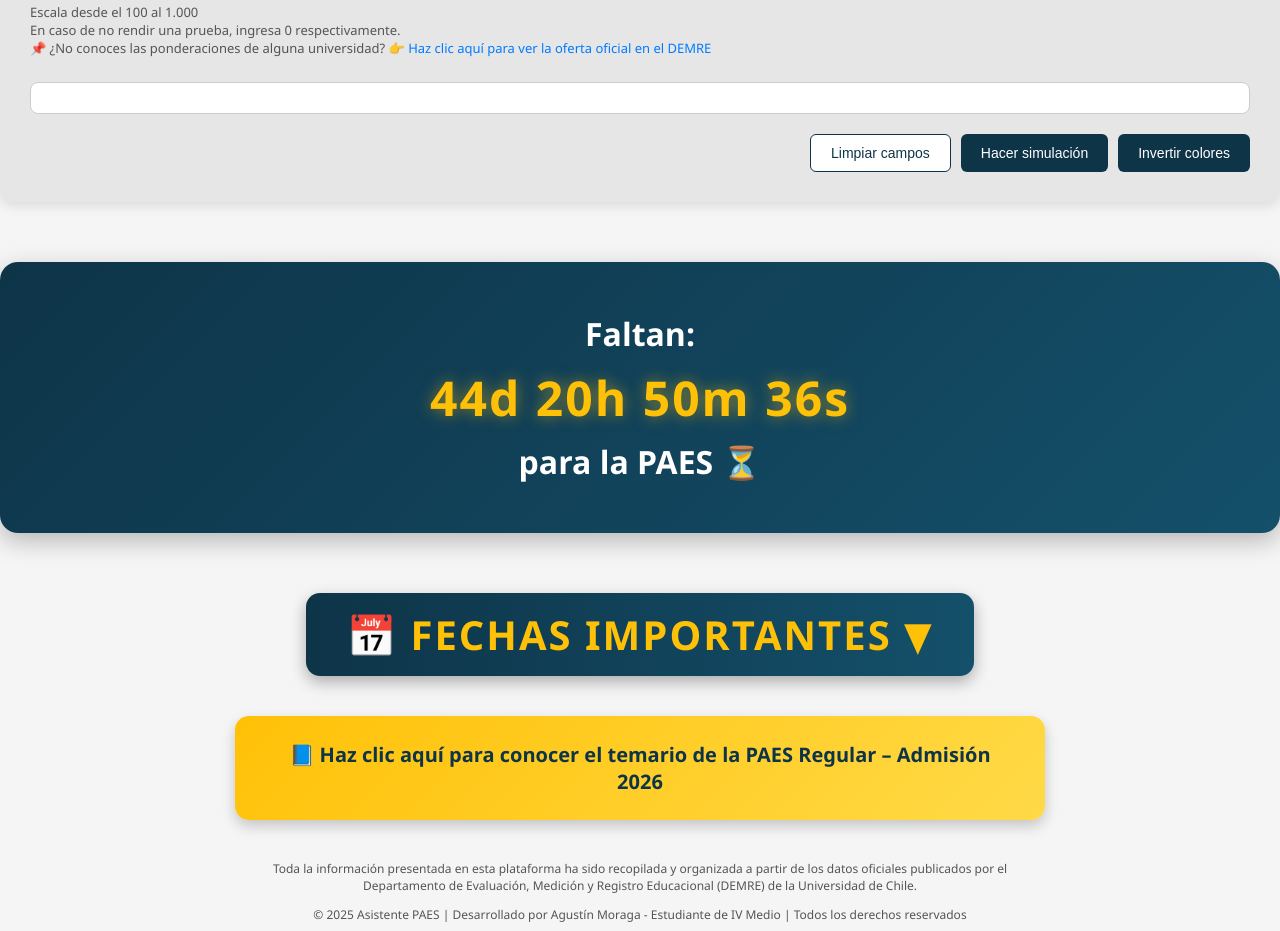
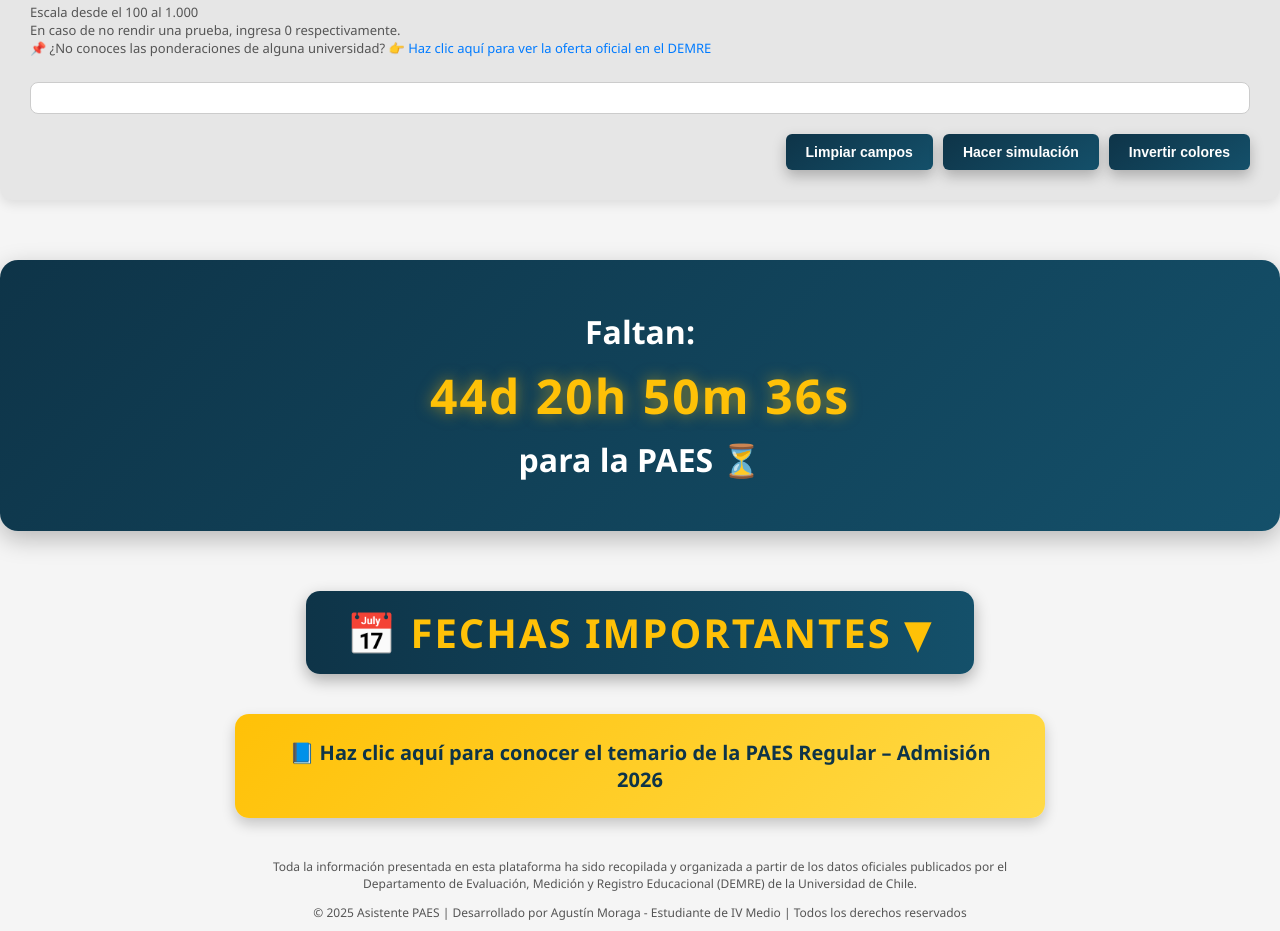
Before and after one commit to Agusttn07/AsistentePAES, a plain HTML site: page index.html in a window 1280 px wide. Shown: the part 791-1722 px from the top of the page. Drawn offline with Linux system fonts and the light colour scheme; a script that the page names is missing.

Commit message:
Update index.html

```diff
--- a/index.html
+++ b/index.html
@@ -315,6 +315,39 @@ body.dark #contadorPAES {
 body.dark #tiempo {
   color: #fff;
   text-shadow: 0 0 15px rgba(255, 255, 255, 0.5);
+}
+
+
+/* === ESTILO UNIFICADO PARA BOTONES (mismo que fechas) === */
+.boton-estilo {
+  background: linear-gradient(145deg, #0e3448, #14506a);
+  color: #fff;
+  font-weight: 600;
+  font-size: 15px;
+  padding: 12px 22px;
+  border: none;
+  border-radius: 12px;
+  cursor: pointer;
+  box-shadow: 0 6px 14px rgba(0, 0, 0, 0.25);
+  transition: all 0.25s ease-in-out;
+}
+
+.boton-estilo:hover {
+  background: linear-gradient(145deg, #14506a, #0e3448);
+  transform: translateY(-3px);
+  box-shadow: 0 8px 18px rgba(0, 0, 0, 0.35);
+}
+
+/* === MODO OSCURO === */
+body.dark .boton-estilo {
+  background: linear-gradient(145deg, #2b2b2b, #3a3a3a);
+  color: #ffc107;
+  box-shadow: 0 6px 14px rgba(255, 255, 255, 0.1);
+}
+
+body.dark .boton-estilo:hover {
+  background: linear-gradient(145deg, #3a3a3a, #2b2b2b);
+  box-shadow: 0 10px 20px rgba(255, 255, 255, 0.2);
 }
 
 /* ponderacion personalizada */
@@ -803,9 +836,10 @@ height="0" width="0" style="display:none;visibility:hidden"></iframe></noscript>
     <div id="resultado" aria-live="polite"></div>
 
     <div class="buttons">
-        <button id="btnLimpiar" class="clear-btn" onclick="limpiarCampos()">Limpiar campos</button>
-        <button id="btnSimular" class="calc-btn" onclick="calcular()">Hacer simulación</button>
-        <button id="btnInvertir" class="calc-btn" onclick="invertirColores()">Invertir colores</button>
+        <button id="btnLimpiar" class="boton-estilo">Limpiar campos</button>
+        <button id="btnSimular" class="boton-estilo">Hacer simulación</button>
+        <button id="invertir" class="boton-estilo">Invertir colores</button>
+
     </div>
 
 
```
